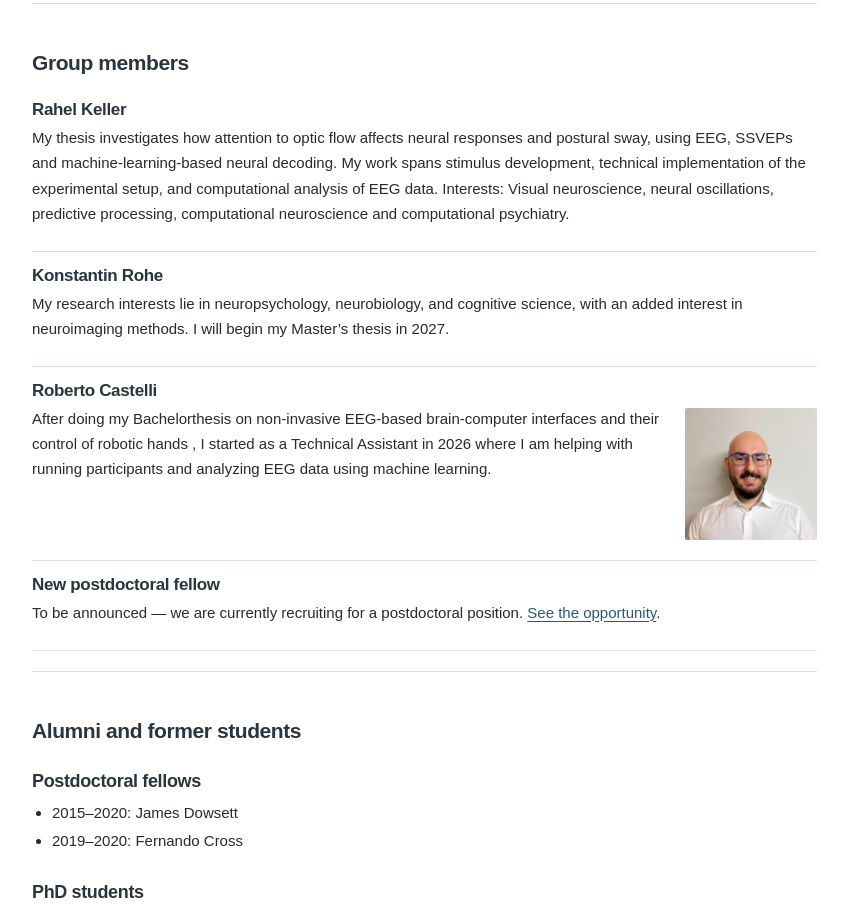
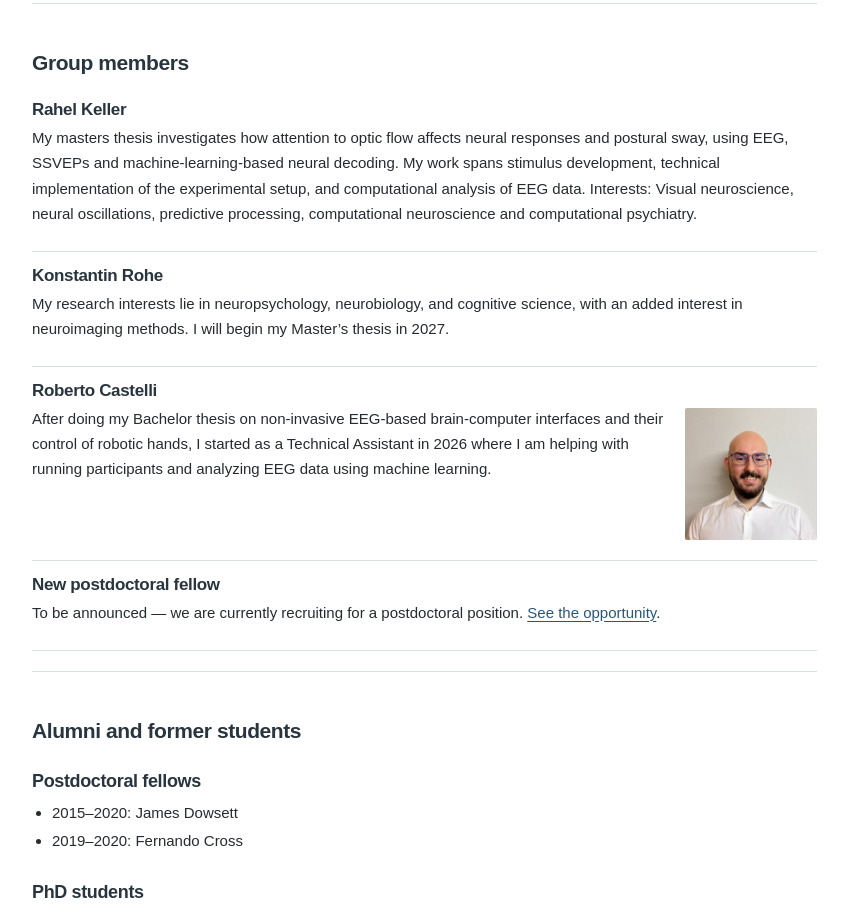
Before and after one commit to PaulTaylorBrain/PaulTaylorBrain.github.io, a plain HTML site: page people.html in a window 1280 px wide. Shown: the part 840-1747 px from the top of the page, without its empty margins (127-975 px from the left). Drawn offline with Linux system fonts and the light colour scheme.

Commit message:
Revise member descriptions and correct spelling
Updated Rahel Keller's thesis description and added interests. Corrected spelling of 'Bachelor thesis' for Roberto Castelli.

```diff
--- a/people.html
+++ b/people.html
@@ -30,10 +30,10 @@
 <noscript><p class="small-muted">To contact Paul Taylor without JavaScript, please use the <a href="https://www.psychologie.uzh.ch/">UZH Psychology website</a>.</p></noscript>
 </section>
 <section class="people-section" id="members"><h2>Group members</h2>
-<div class="member"><h3>Rahel Keller</h3><p>My thesis investigates how attention to optic flow affects neural responses and postural sway, using EEG, SSVEPs and machine-learning-based neural decoding. My work spans stimulus development, technical implementation of the experimental setup, and computational analysis of EEG data.
+<div class="member"><h3>Rahel Keller</h3><p>My masters thesis investigates how attention to optic flow affects neural responses and postural sway, using EEG, SSVEPs and machine-learning-based neural decoding. My work spans stimulus development, technical implementation of the experimental setup, and computational analysis of EEG data.
 Interests: Visual neuroscience, neural oscillations, predictive processing, computational neuroscience and computational psychiatry.</p></div>
 <div class="member"><h3>Konstantin Rohe</h3><p>My research interests lie in neuropsychology, neurobiology, and cognitive science, with an added interest in neuroimaging methods. I will begin my Master’s thesis in 2027.</p></div>
-<div class="member member-with-photo"><h3>Roberto Castelli</h3><img alt="Portrait of Roberto Castelli" class="member-photo" height="180" loading="lazy" src="assets/roberto-castelli.jpg" width="180"/><p>After doing my Bachelorthesis on non-invasive EEG-based brain-computer interfaces and their control of robotic hands , I started as a Technical Assistant in 2026 where I am helping with running participants and analyzing EEG data using machine learning.</p></div>
+<div class="member member-with-photo"><h3>Roberto Castelli</h3><img alt="Portrait of Roberto Castelli" class="member-photo" height="180" loading="lazy" src="assets/roberto-castelli.jpg" width="180"/><p>After doing my Bachelor thesis on non-invasive EEG-based brain-computer interfaces and their control of robotic hands, I started as a Technical Assistant in 2026 where I am helping with running participants and analyzing EEG data using machine learning.</p></div>
 <div class="member"><h3>New postdoctoral fellow</h3><p>To be announced — we are currently recruiting for a postdoctoral position. <a href="join.html">See the opportunity</a>.</p></div>
 </section>
 <section class="people-section" id="alumni"><h2>Alumni and former students</h2>
```
